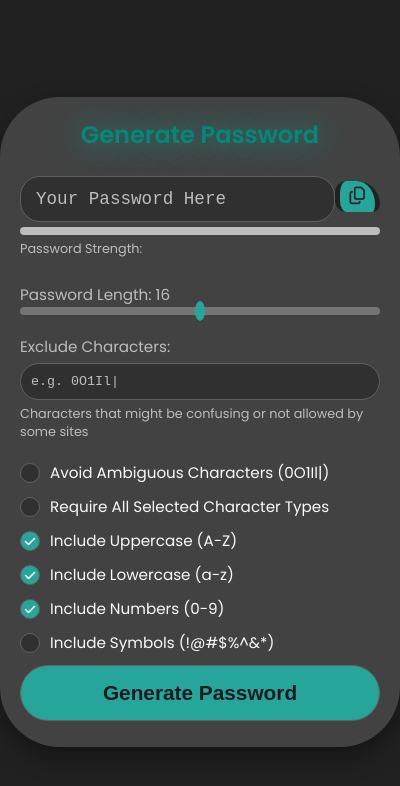
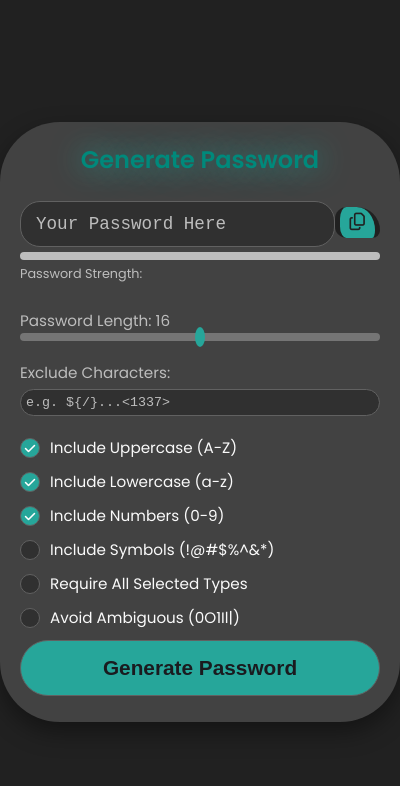
Before and after one commit to polskapeeps/PassLock, an Electron app: page index.html in a window 400 px wide. Drawn offline with Linux system fonts and the light colour scheme.

Commit message:
rearranging the subtle ui flow

```diff
--- a/index.html
+++ b/index.html
@@ -44,18 +44,7 @@
 
         <div class="option">
           <label for="excludeChars">Exclude Characters:</label>
-          <input type="text" id="excludeChars" placeholder="e.g. 0O1Il|" />
-          <small class="option-description">Characters that might be confusing or not allowed by some sites</small>
-        </div>
-
-        <div class="option checkbox-option">
-          <input type="checkbox" id="avoidAmbiguous" />
-          <label for="avoidAmbiguous">Avoid Ambiguous Characters (0O1Il|)</label>
-        </div>
-
-        <div class="option checkbox-option">
-          <input type="checkbox" id="requireAllTypes" />
-          <label for="requireAllTypes">Require All Selected Character Types</label>
+          <input type="text" id="excludeChars" placeholder="e.g. ${/}...<1337>" />
         </div>
 
         <div class="option checkbox-option">
@@ -77,6 +66,17 @@
           <input type="checkbox" id="includeSymbols" />
           <label for="includeSymbols">Include Symbols (!@#$%^&*)</label>
         </div>
+
+        <div class="option checkbox-option">
+          <input type="checkbox" id="requireAllTypes" />
+          <label for="requireAllTypes">Require All Selected Types</label>
+        </div>
+
+        <div class="option checkbox-option">
+          <input type="checkbox" id="avoidAmbiguous" />
+          <label for="avoidAmbiguous">Avoid Ambiguous (0O1Il|)</label>
+        </div>
+
       </div>
 
       <button id="generateButton">Generate Password</button>
--- a/style.css
+++ b/style.css
@@ -167,12 +167,12 @@ h1 {
   display: block;
   color: var(--text-muted);
   font-size: 0.8rem;
-  margin-top: 5px;
+  margin-top: 3px;
 }
 
 input[type="text"] {
   width: 100%;
-  padding: 10px;
+  padding: 5px;
   border: 1px solid var(--border-color);
   background-color: var(--input-bg);
   color: var(--text-color);
```
